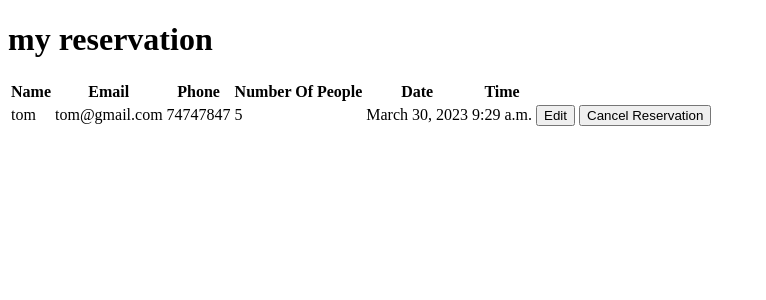
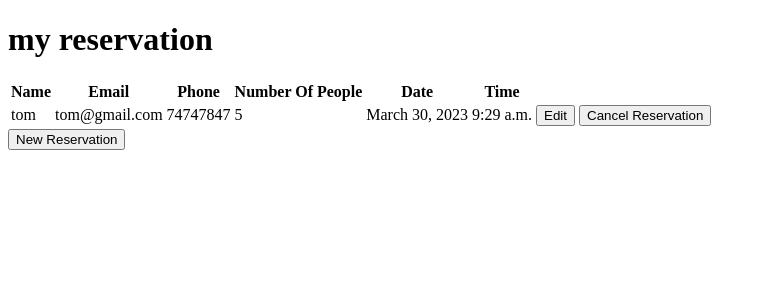
Before and after one commit to ourfalia/project-four, a Django app: page /bookings/ in a window 1280 px wide. Shown: the top 300 px of the page, without its empty margins (0-766 px from the left). Run offline with Django 3.2, Linux system fonts and the light colour scheme; data comes from the database, SQL or seed files in the repository; both versions use the stored data as it was after the commit.

Commit message:
fix problems

```diff
--- a/arabica/urls.py
+++ b/arabica/urls.py
@@ -1,17 +1,17 @@
 from django.contrib import admin
 from django.urls import path
 from arabicafood.views import get_home
-from reservation.views import reserve_table, my_reservation, confirmation, edit_item, cancel_item, cancelation
+from reservation import views
 
 
 urlpatterns = [
     path('admin/', admin.site.urls),
     path('', get_home, name='get_home'),
     path('home/', get_home, name='home'),
-    path('reservation/', reserve_table, name='reservation'),
-    path('bookings/', my_reservation, name='bookings'),
-    path('confirmation/', confirmation, name='confirmation'),
-    path('edit/<item_id>', edit_item, name='edit'),
-    path('cancel/<item_id>', cancel_item, name='cancel'),
-    path('cancelation/', cancelation, name='cancelation'),
+    path('reservation/', views.reserve_table, name='reservation'),
+    path('bookings/', views.my_reservation, name='bookings'),
+    path('confirmation/', views.confirmation, name='confirmation'),
+    path('edit/<item_id>', views.edit_item, name='edit'),
+    path('cancel/<item_id>', views.cancel_item, name='cancel'),
+    path('cancelation/', views.cancelation, name='cancelation'),
 ]
--- a/reservation/templates/reservation/confirmation.html
+++ b/reservation/templates/reservation/confirmation.html
@@ -12,5 +12,7 @@
     <a href="/bookings">
         <button>Reservations</button>
     </a>
+    <h2>Make a new reservation </h2>
+    <a href="/reservation"><button>New Reservation</button></a>
 </body>
 </html>
--- a/reservation/templates/reservation/my_reservation.html
+++ b/reservation/templates/reservation/my_reservation.html
@@ -39,6 +39,7 @@
             </tr>
         {% endfor %}
     </table>
+    <a href="/reservation"><button>New Reservation</button></a>
 
 </body>
 </html>
--- a/reservation/views.py
+++ b/reservation/views.py
@@ -47,6 +47,7 @@ def edit_item(request, item_id):
     context = {'form': reserve_form}
     return render(request, 'reservation/edit_item.html', context)
 
+
 def cancel_item(request, item_id):
     item = get_object_or_404(Reservation, id=item_id)
     item.delete()
```
Also changed, not shown: db.sqlite3.
